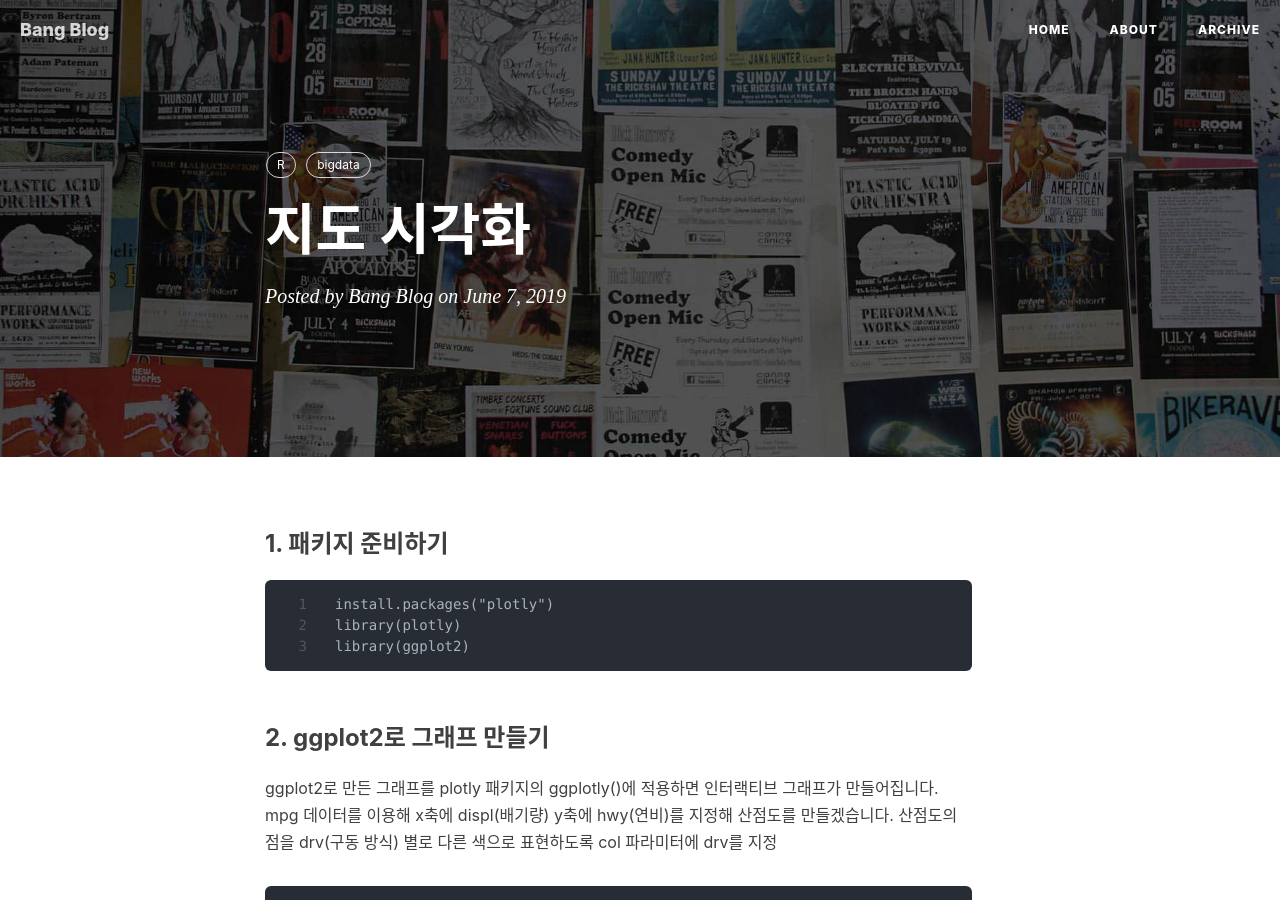
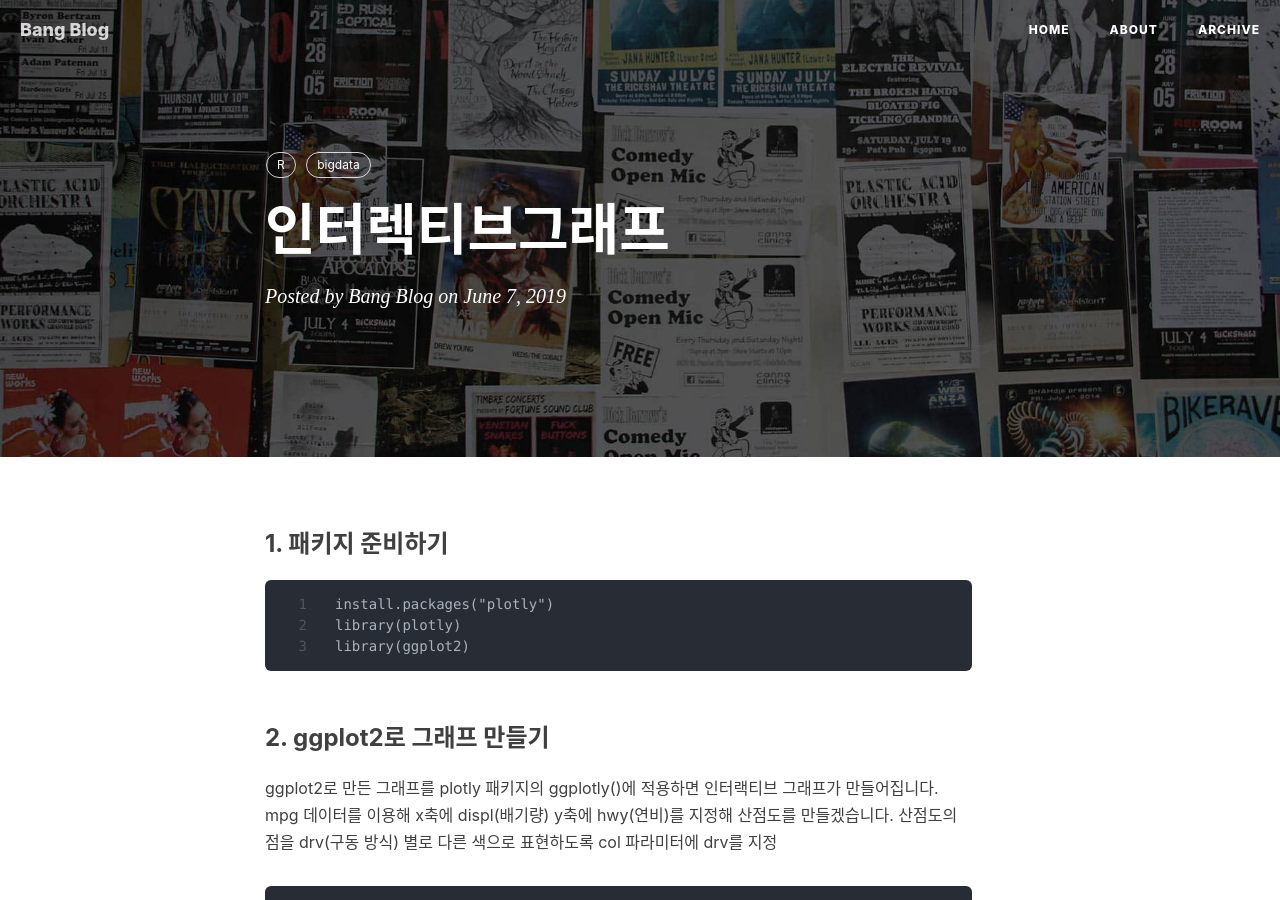
Before and after one commit to jby3146/jby3146.github.io, a Jekyll site: the page built from _posts/2019-06-07-post-인터랙티브그래프.md, in a window 1280 px wide and 900 px high. Built offline with Jekyll 4.4.1, drawn with Linux system fonts in a browser that asks for light colours; nearby versions of some CDN libraries; comment, search, counter and statistics services are not loaded.

Commit message:
제목 변경

```diff
--- a/_posts/2019-06-07-post-인터랙티브그래프.md
+++ b/_posts/2019-06-07-post-인터랙티브그래프.md
@@ -1,6 +1,6 @@
 ---
 layout: post
-title: "지도 시각화"
+title: "인터렉티브그래프"
 categories:
   - Post
 tags:
```
Also changed, not shown: _posts/2020-01-07-post-RESTful-API구현.md (+1 -1 lines).
